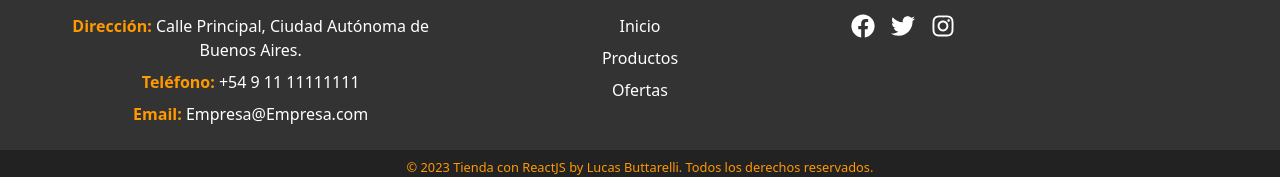
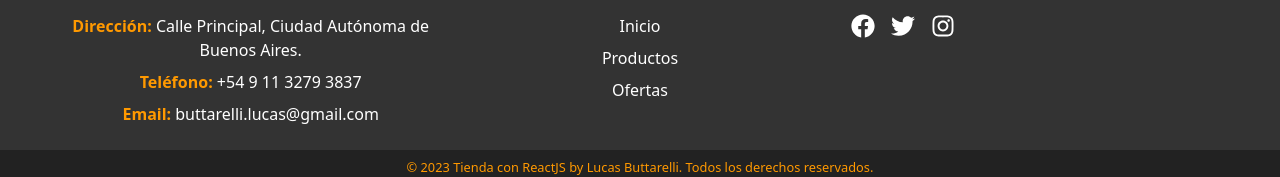
Before and after one commit to ButtarelliLucas/reactjs, a React (Vite) app: page /products in a window 1280 px wide. Shown: the part 1122-1299 px from the top of the page. Built offline with nearby package versions, Linux system fonts and the light colour scheme; no server answers; the database is empty; what @material-tailwind/react would draw is missing.

Commit message:
correcciones minimas

```diff
--- a/src/components/Footer/Footer.jsx
+++ b/src/components/Footer/Footer.jsx
@@ -10,8 +10,8 @@ const Footer = () => {
         <div className="footer-section">
         <h3><strong>Contacto</strong></h3>
           <p><strong>Dirección:</strong> Calle Principal, Ciudad Autónoma de Buenos Aires.</p>
-          <p><strong>Teléfono:</strong> +54 9 11 11111111</p>
-          <p><strong>Email:</strong> Empresa@Empresa.com</p>
+          <p><strong>Teléfono:</strong> +54 9 11 3279 3837</p>
+          <p><strong>Email:</strong> buttarelli.lucas@gmail.com</p>
         </div>
         <div className="footer-section">
           <h3><strong>Enlaces Rápidos</strong></h3>
```
